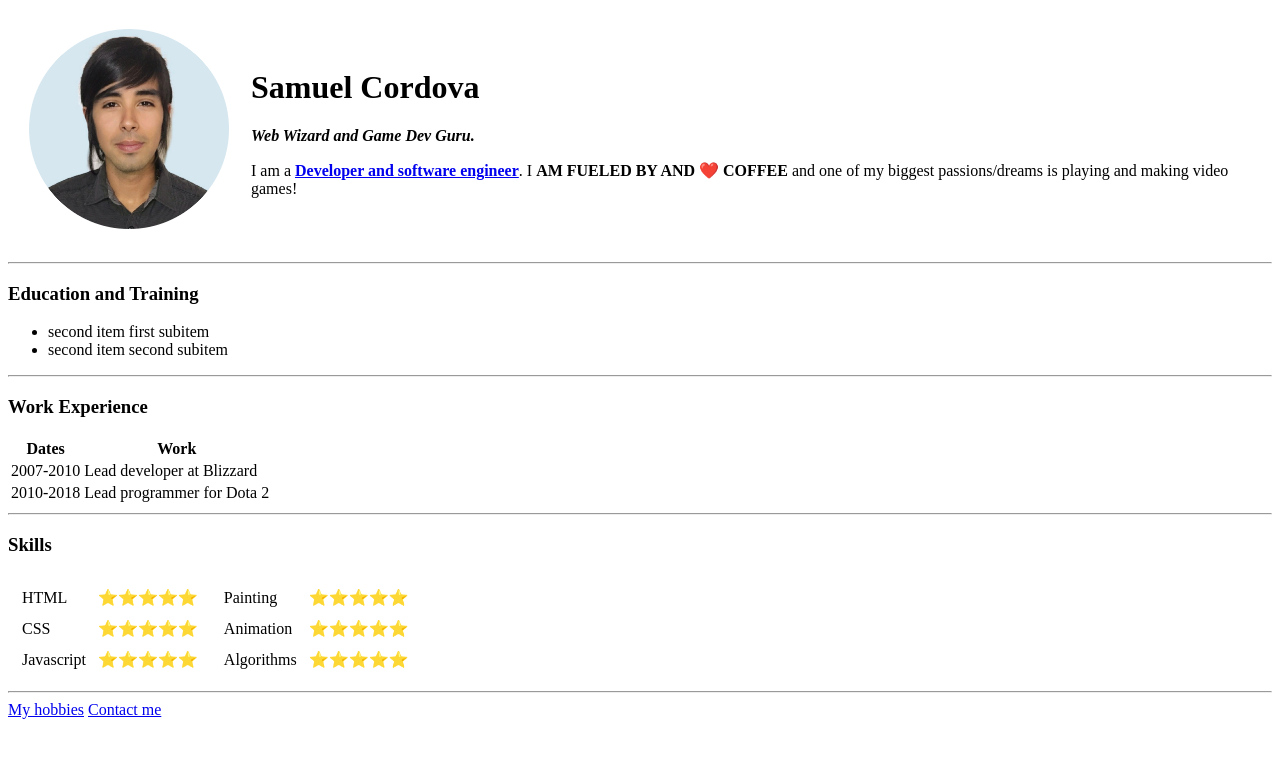
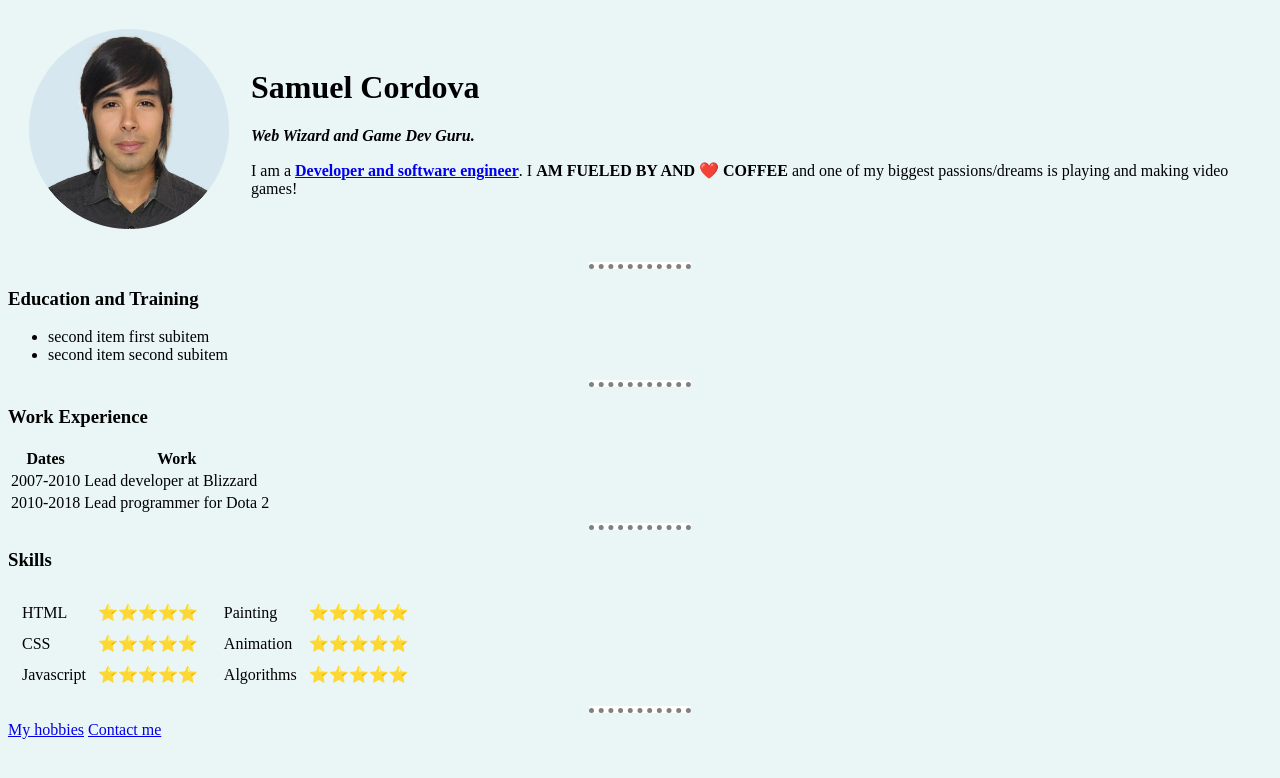
Before and after one commit to Cordovas-cmd/Simple-Portfolio, a plain HTML site: page index.html in a window 1280 px wide. Drawn offline with Linux system fonts and the light colour scheme.

Commit message:
added some starter css code

```diff
--- a/assets/css/style.css
+++ b/assets/css/style.css
@@ -1,3 +1,24 @@
+/* Css named colors list https://developer.mozilla.org/en-US/docs/Web/CSS/named-color */
+
 /* Need to style the html */
 /* Need to style p tags */
 /* want to add a google font possibly */
+
+body{
+    background-color: #EAF6F6;
+}
+img{
+    /* height: 200px; */
+    height: 200px;
+    /* width: 200px; */
+    width: 200px;
+}
+
+/* Border notes https://developer.mozilla.org/en-US/docs/Web/CSS/border-style */
+hr{
+    border-style: none;
+    border-bottom: dotted 5px grey;
+    background-color: white;
+    height: 2px;
+    width: 8%;
+}
--- a/index.html
+++ b/index.html
@@ -6,10 +6,10 @@
     <title>👽Samuel's Flashback Personal Site👽</title>
 </head>
 
-<body>
+<body >
     <table cellspacing="20">
         <tr>
-            <td><img src="./assets/images/Profile-picture.png" alt="Most handsome man in the world!" height="200px" width="200px">
+            <td><img src="./assets/images/Profile-picture.png" alt="Most handsome man in the world!" >
             </td>
             <td>
                 <h1>Samuel Cordova</h1>
```
Also changed, not shown: contact-me.html (+1 -1 lines), hobbies.html (+1 -1 lines).
